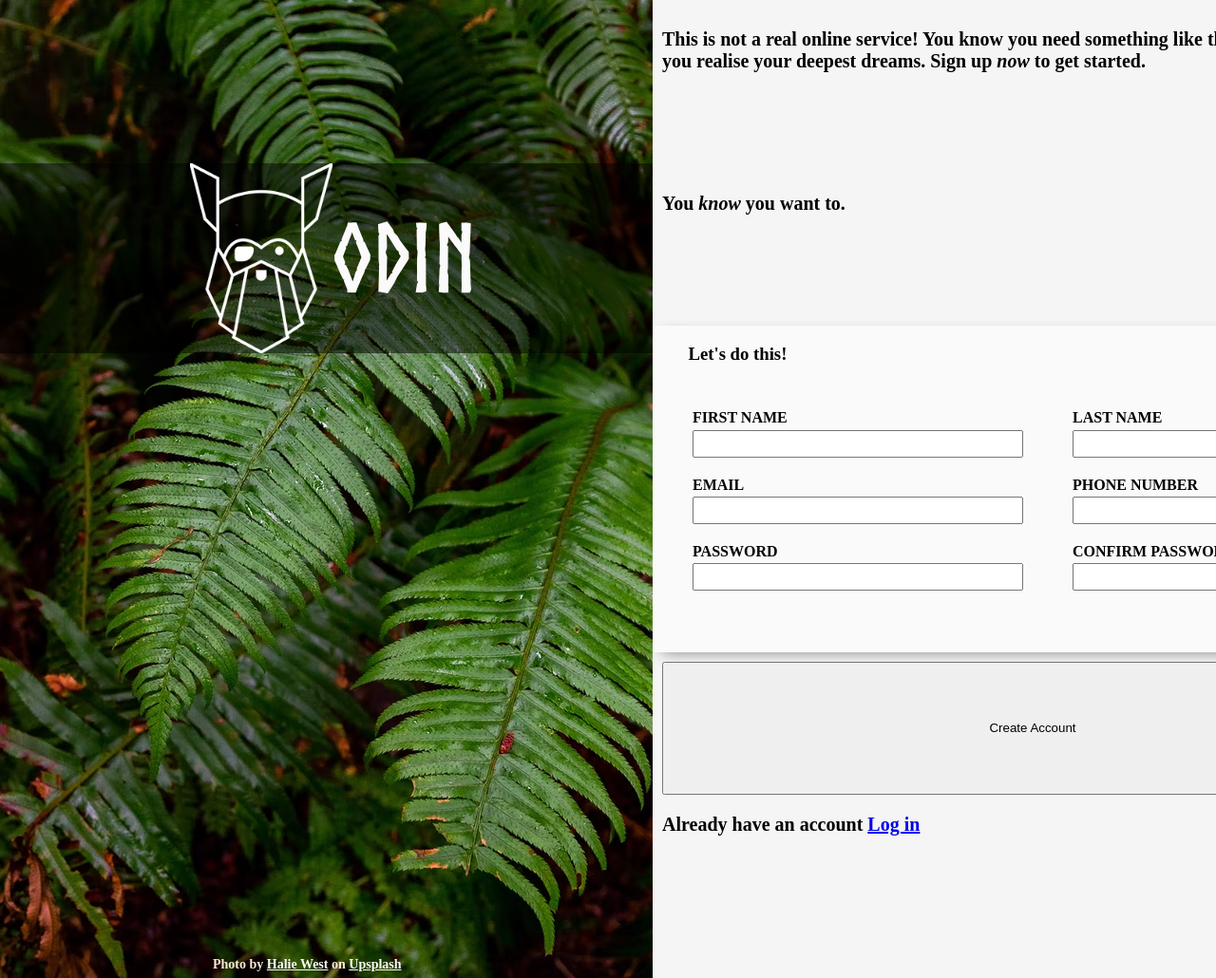
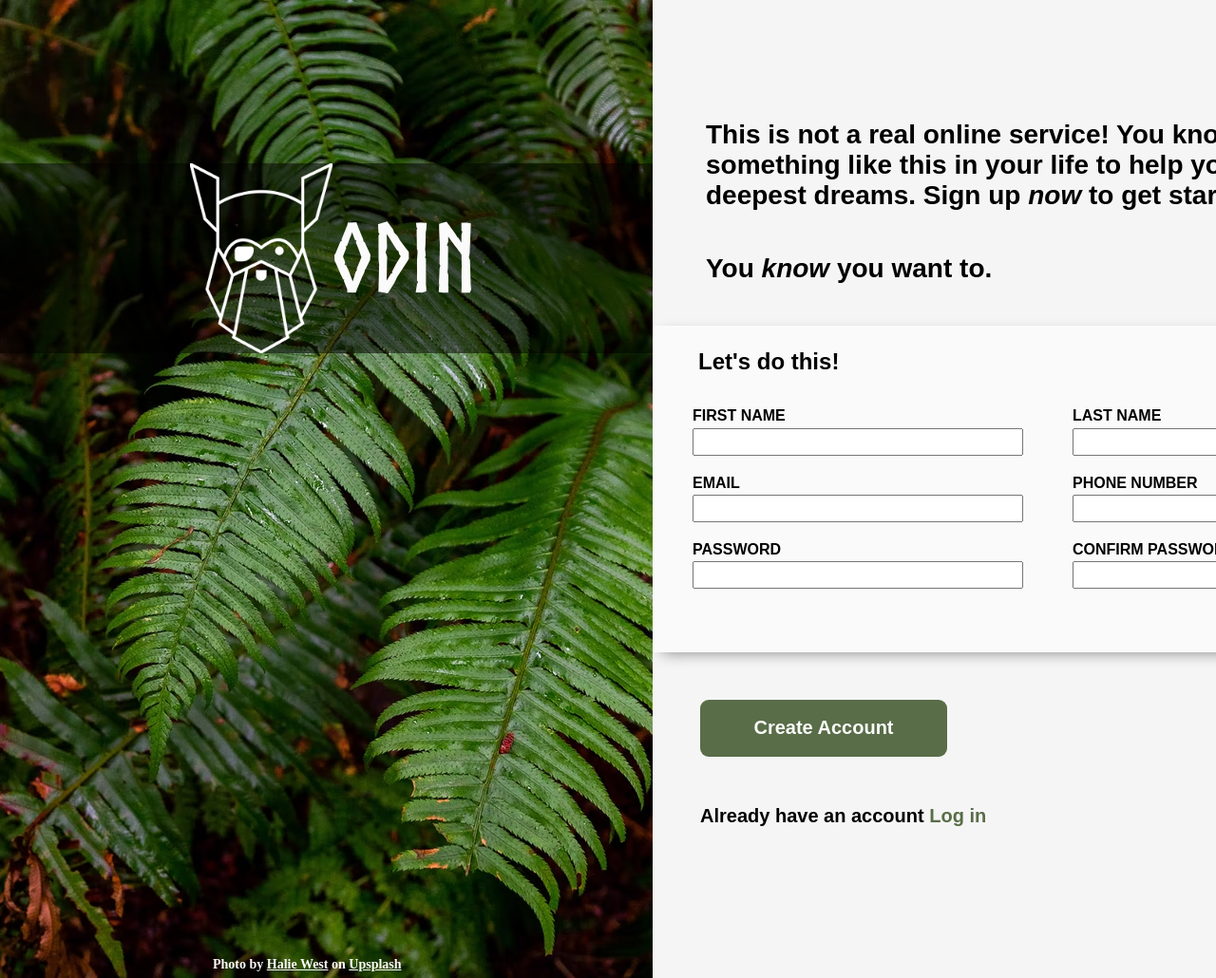
Before and after one commit to Nick-Bos/Sign-up-form, a plain HTML site: page index.html in a window 1280 px wide. Shown: the top 1030 px of the page at 95% size. Drawn offline with Linux system fonts and the light colour scheme.

Commit message:
style: :art: finish styles on header section, finish styles on cta section

```diff
--- a/style.css
+++ b/style.css
@@ -27,7 +27,7 @@ body{
     position: absolute;
     margin-left: 16em;
     margin-top: 72em;
-    color: antiquewhite;
+    color: #fafafa;
 }
 
 .img-section>p>a{
@@ -65,8 +65,13 @@ body{
 .header-section{
     display: grid;
     font-weight: bold;
-    font-size: 20px;
-    padding: 10px;
+    font-size: 28px;
+    font-family: Arial, Helvetica, sans-serif;
+    margin-top: 4.5em;
+    margin-bottom: 0;
+    margin-left: 2em;
+    max-width: 31em;
+    max-height: 8em;
 }
 
 form{
@@ -83,13 +88,18 @@ form{
     background-color: #fafafa;
     box-shadow: 5px 5px 15px -5px grey
 }
-
+p{
+    margin: 0;
+}
 h3, label{
     margin-left: 2em;
+    font-family: Arial, Helvetica, sans-serif;
 }
 
 h3{
     padding-bottom: 1em;
+    font-size: 1.5em;
+    padding-bottom: 0;
 }
 
 input, label{
@@ -100,6 +110,7 @@ input{
     width: 17em;
     font-size: 20px;
     margin-left: 1.6em;
+    font-family: Arial, Helvetica, sans-serif;
 }
 
 label{
@@ -113,8 +124,32 @@ label{
     font-weight: bold;
     font-size: 20px;
     padding: 10px;
+    font-family: Arial, Helvetica, sans-serif;
 }
 
-.accbtn{
+button{
     background-color: #596D48;
+    font-family: Arial, Helvetica, sans-serif;
+    margin-left: 2em;
+    margin-top: 2em;
+    width: 13em;
+    height:3em;
+    border-radius: 9px;
+    border: 0px;
+    padding: 0;
+    font-size: 20px;
+    font-weight: bold;
+    color: #fafafa;
+
 }
+
+.cta-section>p{
+    font-size: 20px;
+    margin-left: 2em;
+    margin-top: -3em
+}
+
+.cta-section>p>a{
+    color: #596D48;
+    text-decoration: none;
+}
```
